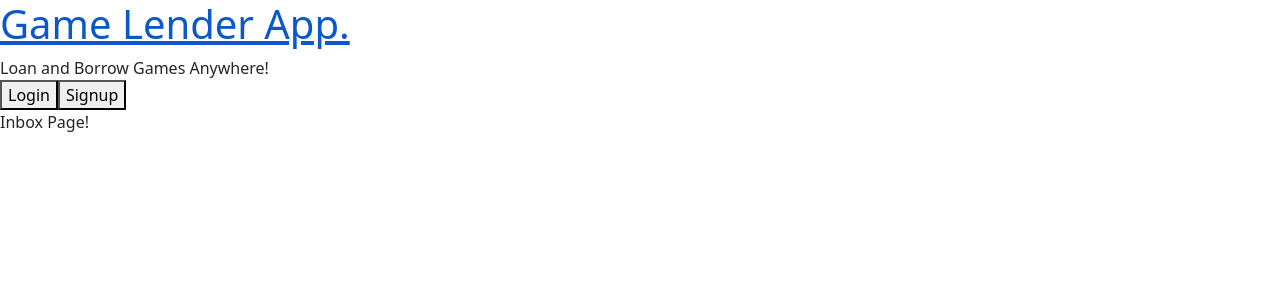
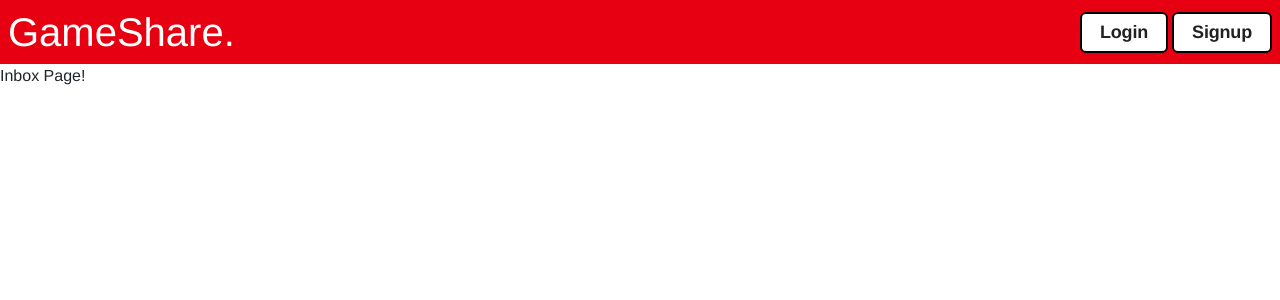
Before and after one commit to RyanMcd29/gameshare, a React (Create React App) app in the folder client/: page /inbox in a window 1280 px wide. Shown: the top 300 px of the page. Built offline with nearby package versions, Linux system fonts and the light colour scheme.

Commit message:
Further formatting and styling to signin and signup, and overhaul of page header styling

```diff
--- a/client/public/index.html
+++ b/client/public/index.html
@@ -24,9 +24,10 @@
       work correctly both with client-side routing and a non-root public URL.
       Learn how to configure a non-root public URL by running `npm run build`.
     -->
+    <script src="https://kit.fontawesome.com/8b1ac55e94.js" crossorigin="anonymous"></script>
     <title>React App</title>
   </head>
-  <body>
+  <body class="backgroundColor">
     <noscript>You need to enable JavaScript to run this app.</noscript>
     <div id="root"></div>
     <!--
--- a/client/src/App.css
+++ b/client/src/App.css
@@ -1,3 +1,44 @@
+* {
+  font-family:'Franklin Gothic Medium', 'Arial Narrow', Arial, sans-serif
+}
+
+
+:root {
+--red-cmyk: rgb(230, 0, 18);
+--smoky-black: rgb(19, 18, 0);
+--turquoise: rgb(65, 234, 212);
+--baby-powder: rgb(253, 255, 252);
+--orange-peel: rgb(255, 159, 28);
+}
+
+.backgroundColor {
+  /* background-image: linear-gradient(180deg ,var(--red-cmyk), 40% , var(--baby-powder));
+  background-attachment: fixed;
+  background-position: center;
+  background-repeat: no-repeat;
+  background-size: cover; */
+}
+
+.headerColor {
+  background-color: var(--red-cmyk);
+  background-attachment: fixed;
+  background-position: center;
+  background-repeat: no-repeat;
+  background-size: cover;
+
+}
+
+.headerTitle {
+  color: var(--baby-powder);
+
+}
+
+.headerTitle:hover {
+  color: rgb(226, 226, 226);
+  transition: color 0.2s;
+}
+
+
 .App {
   text-align: center;
 }
@@ -36,3 +77,63 @@
     transform: rotate(360deg);
   }
 }
+
+/* Buttons */
+.button-80 {
+  background: #fff;
+  backface-visibility: hidden;
+  border-radius: .375rem;
+  border-style: solid;
+  border-width: .125rem;
+  box-sizing: border-box;
+  color: #212121;
+  cursor: pointer;
+  display: inline-block;
+  font-size: 1.125rem;
+  font-weight: 700;
+  letter-spacing: -.01em;
+  line-height: 0.5;
+  padding: .875rem 1.125rem;
+  position: relative;
+  text-align: left;
+  text-decoration: none;
+  transform: translateZ(0) scale(1);
+  transition: transform .2s;
+  user-select: none;
+  -webkit-user-select: none;
+  touch-action: manipulation;
+}
+
+.button-80:not(:disabled):hover {
+  transform: scale(1.05);
+}
+
+.button-80:not(:disabled):hover:active {
+  transform: scale(1.05) translateY(.125rem);
+}
+
+.button-80:focus {
+  outline: 0 solid transparent;
+}
+
+.button-80:focus:before {
+  content: "";
+  left: calc(-1*.375rem);
+  pointer-events: none;
+  position: absolute;
+  top: calc(-1*.375rem);
+  transition: border-radius;
+  user-select: none;
+}
+
+.button-80:focus:not(:focus-visible) {
+  outline: 0 solid transparent;
+}
+
+.button-80:focus:not(:focus-visible):before {
+  border-width: 0;
+}
+
+.button-80:not(:disabled):active {
+  transform: translateY(.125rem);
+}
--- a/client/src/App.js
+++ b/client/src/App.js
@@ -53,7 +53,11 @@ function App() {
             <Routes>
             <Route
                 path="/"
-                element={<Welcome />}
+                element={
+                <div>
+                  <Header />
+                  <Welcome />
+                </div>}
             />
             <Route
                 path="/homepage"
@@ -65,11 +69,19 @@ function App() {
               />
               <Route
                 path="/login"
-                element={<Login />}
+                element={
+                <div>
+                  <Header />
+                  <Login />
+                </div>}
               />
                <Route
                 path="/signup"
-                element={<Signup />}
+                element={
+                <div>
+                  <Header />
+                  <Signup />
+                </div>}
               />
               <Route
                 path="/signup"
--- a/client/src/components/Header.js
+++ b/client/src/components/Header.js
@@ -11,35 +11,38 @@ const Header = () => {
       };
 
       return (
-        <header>
-          <div>
-            <div>
-              <Link to="/">
-                <h1>Game Lender App.</h1>
+        <header className='headerColor'>
+          <div className='row min-vh-10 d-flex justify-content-center align-items-center'>
+            <div className='col-3 text-start'>
+              <Link to="/homepage" style={{ textDecoration: 'none' }}>
+                <h1 className='headerTitle ms-2 mt-2'>GameShare.</h1>
               </Link>
-              <p className="m-0">Loan and Borrow Games Anywhere!</p>
             </div>
-            <div>
+            <div className='col-auto'></div>
+            <div className='col text-end me-2'>
               {Auth.loggedIn() ? (
                 <>
                   {/* <Link to="...">
                     {Auth.getProfile().data.username}'s profile
                   </Link> */}
+                  <Link to="/homepage">
+                    <button className="button-80 ms-1" role="button" type="button">Dashboard</button>
+                  </Link>
                   <Link to="/inbox">
-                    <button>Inbox</button>
+                    <button className="button-80 ms-1" role="button" type="button">Inbox</button>
                   </Link>
                   <Link to="/login">
-                    <button onClick={logout}>Logout</button>
+                    <button className="button-80 ms-1" role="button" type="button" onClick={logout}>Logout</button>
                   </Link>
 
                 </>
               ) : (
                 <>
                   <Link to="/login">
-                    <button>Login</button>
+                    <button className="button-80 ms-1" role="button" type="button">Login</button>
                   </Link>
                   <Link to="/signup">
-                    <button>Signup</button>
+                    <button className="button-80 ms-1" role="button" type="button">Signup</button>
                   </Link>
                 </>
               )}
--- a/client/src/index.css
+++ b/client/src/index.css
@@ -5,6 +5,8 @@ body {
     sans-serif;
   -webkit-font-smoothing: antialiased;
   -moz-osx-font-smoothing: grayscale;
+
+  background-color: brown;
 }
 
 code {
--- a/client/src/index.js
+++ b/client/src/index.js
@@ -1,6 +1,7 @@
 import React from 'react';
 import ReactDOM from 'react-dom/client';
 import './index.css';
+import './App.css';
 import App from './App';
 import reportWebVitals from './reportWebVitals';
 
--- a/client/src/pages/Welcome.js
+++ b/client/src/pages/Welcome.js
@@ -8,8 +8,15 @@ const Welcome = () => {
     <div className='container min-vh-100 d-flex justify-content-center align-items-center'>
 
         <div className='container'>
+            <div className='row justify-content-center'>
+                <i className="col-1 fa-sharp fa-solid fa-ghost fa-4x"></i>
+                <i className="col-1 fa-solid fa-dice-five fa-4x"></i>
+                <i className="col-1 fa-regular fa-swords fa-4x"></i>
+            </div>
+
             <header className='row text-center'>
-                <h1>Game App!</h1>
+
+                <h1>GameShare.</h1>
                 <h6>Share Games, AnyTime, Anywhere</h6>
             </header>
 
--- a/client/src/pages/login.js
+++ b/client/src/pages/login.js
@@ -44,9 +44,10 @@ const Login = (props) => {
     return (
         <main className='container min-vh-100 d-flex justify-content-center align-items-center'>
 
+
             <section className='col-6'>
               <div className='text-center'>
-                <h1>Game App!</h1>
+                <h1>GameShare.!</h1>
                 <h6>Share Games, AnyTime, Anywhere</h6>
               </div>
               <div className="card text-center">
--- a/package.json
+++ b/package.json
@@ -26,6 +26,10 @@
   },
   "homepage": "https://github.com/RyanMcd29/project-3#readme",
   "dependencies": {
+    "@fortawesome/fontawesome-svg-core": "^6.4.0",
+    "@fortawesome/free-regular-svg-icons": "^6.4.0",
+    "@fortawesome/free-solid-svg-icons": "^6.4.0",
+    "@fortawesome/react-fontawesome": "^0.2.0",
     "apollo-link-http": "^1.5.17",
     "axios": "^1.4.0",
     "bootstrap": "^5.2.3",
```
Also changed, not shown: 10 other files (tests, documents, lock files or other folders).
